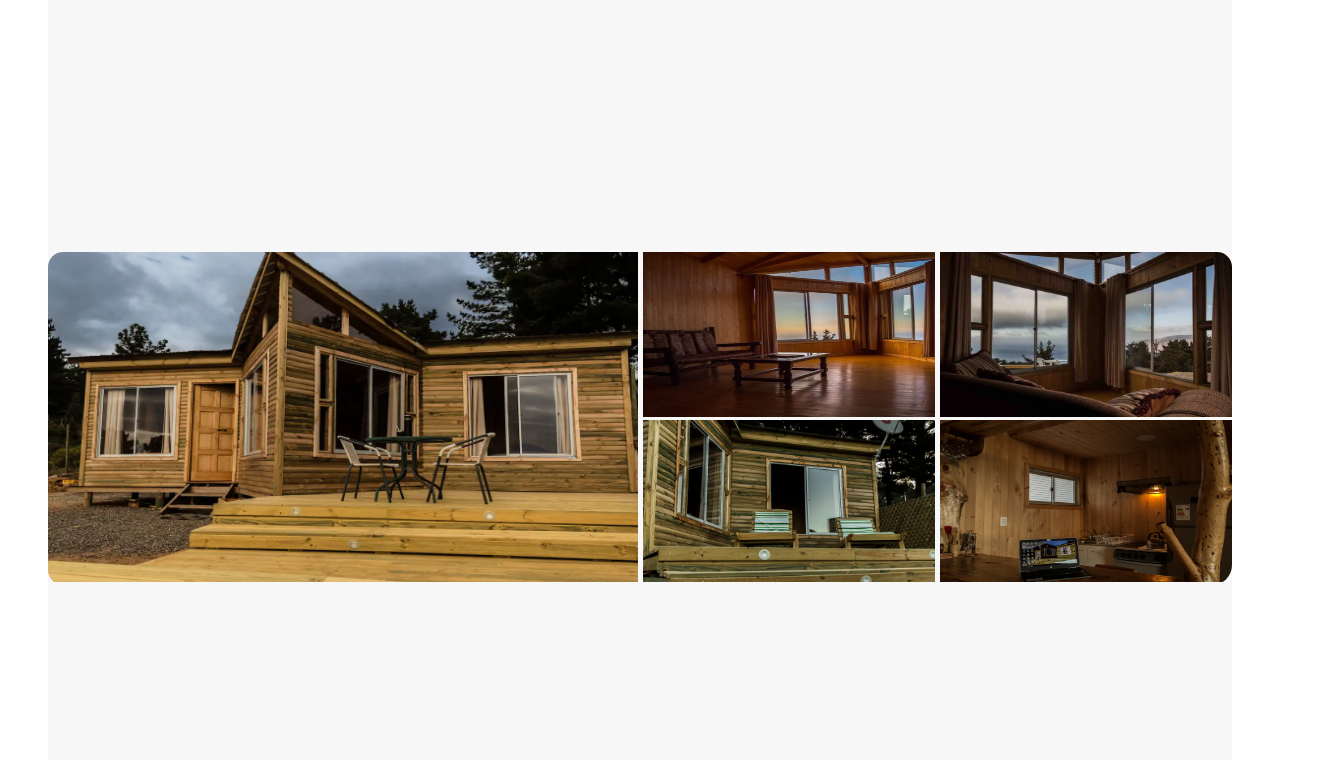
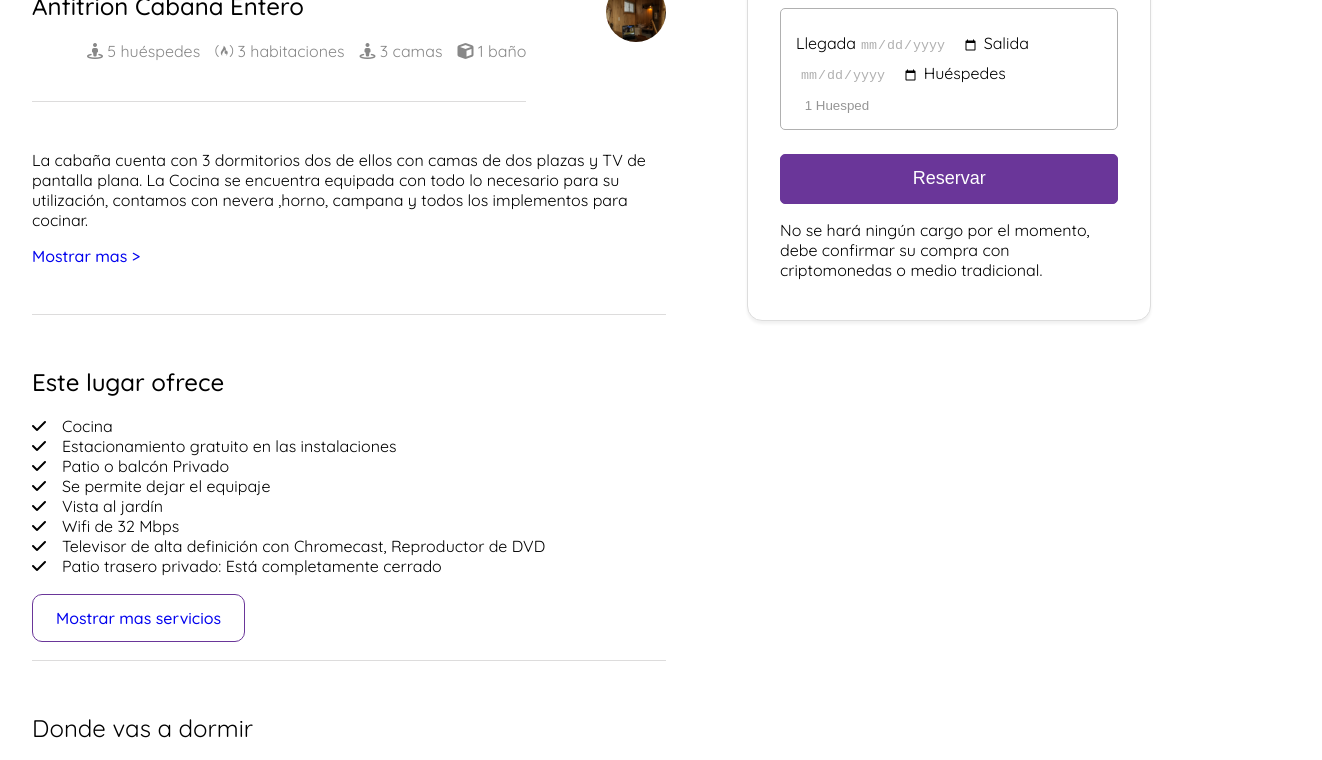
Before and after one commit to jsola02/Dev_Kuantu_Grid-CSS, a plain HTML site: page room.html in a window 1280 px wide. Shown: the part 679-1439 px from the top of the page, 1322 px wide, since content can reach past the window. Drawn offline with Linux system fonts and the light colour scheme.

Commit message:
actualizacion

```diff
--- a/Assets/css/room.css
+++ b/Assets/css/room.css
@@ -1,19 +1,30 @@
 /* contenido principal y general para pagina room */
 /* contenido principal y general del sitio */
 .main-content-room{
+
+    display: grid;
+    margin-left: auto;
+    margin-right: auto;
+    max-width: 1366px; /* Máximo ancho del contenedor */
+}
+
+.content-room{
     margin-left: 3rem;
     margin-right: 3rem ;
     background-color: #f7f7f7;
-    display: grid;
-    grid-template-columns: repeat(4, 1fr);
-    grid-template-rows: repeat(10, 5% 5% 5% 1fr auto);
+
+
+    grid-template-columns: repeat(3, 1fr);
+    grid-template-rows: repeat(7, 2% auto 5% 5% 5% 5% auto);
+    grid-auto-rows: auto;
 
 }
 
 .content-room-title{
-    grid-column: 1/5;
+    grid-column: 1/4;
     grid-row: 1/2;
-    margin-left: 2rem
+    margin-left: 2rem ;
+    margin-right: 2rem;
 }
 
 .cont-section-title{
@@ -58,11 +69,11 @@
 
 /* seccion interna contedora de las imagenes */
 .content-room-media{
-    grid-column: 1/5;
+    grid-column: 1/4;
     grid-row: 2/4;
     padding-top: 32px;
-    padding-bottom: 32px;
-
+    margin-left: 2rem ;
+    margin-right: 2rem;
 }
 
 .cont-section-media{
@@ -119,7 +130,7 @@
 /* Detalles de Room */
 .content-room-details{
 grid-column: 1/3;
-grid-row: 4/6;
+grid-row: 4/5;
 margin-left: 2rem;
 padding-top: 48px;
 padding-bottom: 24px;
@@ -217,9 +228,9 @@ padding-bottom: 24px;
 .content-offer-image{
     display: flex;
     flex-wrap: wrap;
-    justify-content: center; /*Alineación horizontal en el centro*/
+    justify-content: center;
     align-items: stretch;
-    /* justify-content: space-around; */
+
     gap: 0px 15px    ;
 }
 
@@ -227,24 +238,22 @@ padding-bottom: 24px;
     border-radius: 8px;
     width: 100%;
     height: auto;
-    width: 360px;
-    height: 260px;
+    width: 280px;
+    height: 220px;
 }
 
 
-/* Terminos y condiciones */
+/* Terminos y condiciones, lo que debes saber */
 .content-room-conditions{
     grid-column: 1/3;
-    grid-row: 6/7;
+    grid-row: 5/6;
     margin-left: 2rem;
-    /* padding-top: 48px;
-    padding-bottom: 24px; */
+
 }
 
 .cont-section-conditions{
     border-bottom: 1px solid #dddcdc;
 }
-.content-offer-iteasd asd   ::-webkit-progress-inner-value
 
 .cont-section-conditions ul{
     list-style: none;
@@ -253,20 +262,35 @@ padding-bottom: 24px;
 
 .cont-section-conditions li{
     padding-bottom: 16px;
+}
 
+
+/* contenido del mapa de ubicacion */
+.content-room-map{
+    grid-column:1/5 ;
+    grid-row: 6/7;
+    margin-left: 2rem;
+    padding-top:48px;
+    padding-bottom:48px
+}
+
+.cont-map-room{
+    padding-top: 16px;
+    padding-bottom: 32px;
+    width: 1290px;
+    height: 520px;
+    object-fit: cover;
+    overflow: hidden;
 
 }
 
 
-
-
-
-
-
-/* contenido social, Interno o externo */
+    /* contenido social, Interno o externo */
 .content-room-social{
-    grid-column: 1/3;
+    grid-column: 1/4;
     grid-row: 7/8;
+    margin-left: 2rem;
+    display: none;
 }
 
 .cont-section-social{
@@ -276,8 +300,78 @@ padding-bottom: 24px;
 }
 
 
-/* contenido del mapa de ubicacion */
-.content-room-map{
-    grid-column:1/3 ;
-    grid-row: 8/9;
+/* contenido del FORMULARIO de arriendo */
+.content-room-booking{
+    grid-column: 3/4 ;
+    grid-row: 4/5;
 }
+
+.con-section-booking{
+    margin: 2rem;
+    padding: 1rem;
+}
+
+.card-booking{
+    padding: 2rem;
+    background-color: #ffffff;
+    border: 1px solid rgb(221, 221, 221);
+    border-radius: 15px;
+    box-shadow: rgba(0, 0, 0, 0.06) 0px 3px 3px;
+}
+
+.card-booking{
+    padding-bottom:24px;
+}
+
+.card-booking .span-price-booking{
+    font-weight: 500;
+    font-size: 22px;
+}
+
+.span-price-booking{
+    font-weight: 500;
+}
+
+
+.body-card-booking{
+    margin-top: 24px;
+}
+
+.card-booking ::placeholder{
+    color: rgb(150, 150, 150);
+}
+
+.card-booking [type="date"]{
+    color: rgb(176, 176, 176);
+}
+
+.group-label-booking{
+    border: 1px solid rgb(176, 176, 176);
+    border-radius: 5px;
+    padding: 15px;
+}
+
+.group-label-booking label,input{
+    margin-top: 0.8rem;
+}
+
+.group-label-booking input{
+    margin-top: 0.8rem;
+    border: none;
+    margin-left: 3px;
+}
+
+
+.btn-booking{
+    margin-top: 1.5rem;
+    width: 100%;
+    height: 50px;
+    color: #ffffff;
+    background-color:#6a3699 ;
+    border: 1px solid #6a3699;
+    font-size: 18px;
+    transition: all .2s ease-in-out;
+    border-radius: 5px;
+    text-align: center;
+
+}
--- a/room.html
+++ b/room.html
@@ -147,12 +147,23 @@
 
                 </section>
             </div>
+            <div class="content-room-map">
+                <section class="cont-section-map">
+                    <article>
+                        <div>
+                            <h3 class="title-h3">A donde iras</h3>
+                            <div class="cont-map-room">
+                                <img clas="map-room-img" style="width: 100%;" src="/Assets/MapBox.png" alt="">
+                            </div>
+                        </div>
+                    </article>
+                </section>
+            </div>
             <div class="content-room-social">
                 <section class="cont-section-social">
                     <article>
                         <div>
-                            <img src="" alt="">
-                            <h3>Dominique</h3>
+                            <h3 class="title-h3" >Dominique</h3>
                             <data>marzo de 2023</data>
                             <p>Muy bello lugar, Perfecto para descansar y desconectarse.
                                 Al check out ocurrieron inconvenientes molestos
@@ -165,33 +176,29 @@
 
                 </section>
             </div>
-
-            <div class="content-room-map">
-                <section class="cont-section-map">
-                    <article>
-                        <div>
-                            <img src="" alt="">
-                            <h3>Dominique</h3>
-                            <data>marzo de 2023</data>
-                            <p>Muy bello lugar, Perfecto para descansar y desconectarse.
-                                Al check out ocurrieron inconvenientes molestos
-                                por falta de coordinación de los dueños.</p>
+            <div class="content-room-booking">
+                <div class="con-section-booking">
+                    <div class="card-booking">
+                        <div class="header-card-booking">
+                            <span class="span-price-booking">$ 45.000 CLP</span><span> /noche</span>
+                        </div>
+                        <div class="body-card-booking">
+                            <form action="form-booking">
+                                <div class="group-label-booking">
+                                    <label for=""> Llegada</label><input type="date" placeholder="07/04/2023">
+                                    <label for=""> Salida</label><input type="date" placeholder="08/04/2023">
+                                    <label for=""> Huéspedes</label><input type="number" placeholder=" 1 Huesped ">
+                                </div>
+                                <button class="btn-booking">Reservar</button>
+                                <p>No se hará ningún cargo por el momento, debe confirmar su compra con criptomonedas o  medio tradicional. </p>
+                            </form>
+                        </div>
 
 
-                        </div>
+                    </div>
 
-                    </article>
-
-                </section>
+                </div>
             </div>
-
-
-
-
-
-
-
-        </div>
     </main>
 
     <footer class="footer-info">
```
Also changed, not shown: Assets/Reglas CSS.txt.
